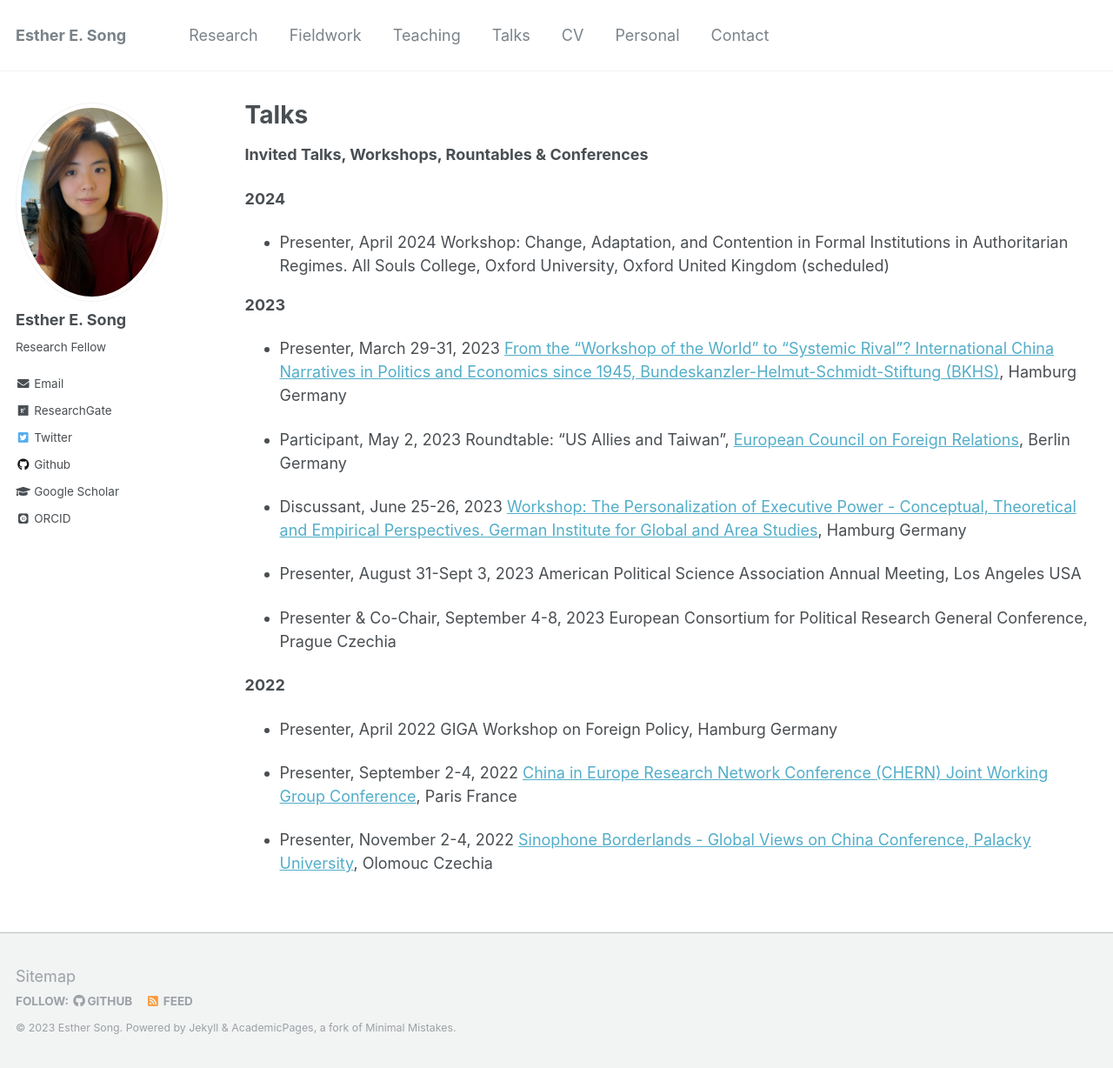
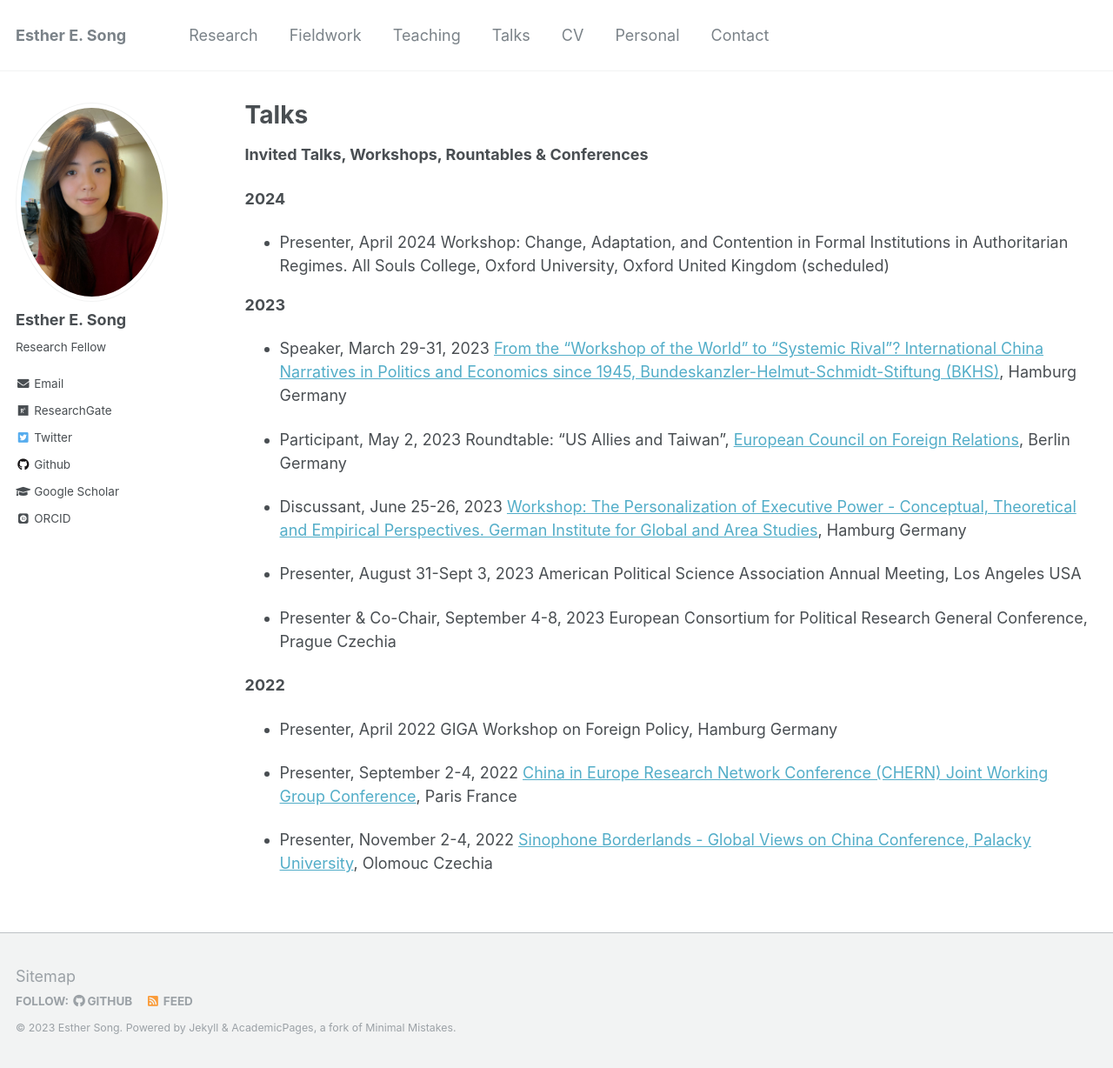
Before and after one commit to ehsong/ehsong.github.io, a Jekyll site: the page built from _pages/talks.md, in a window 1280 px wide and 1228 px high. Shown: the whole window at 87% size. Built offline with Jekyll 4.4.1, drawn with Linux system fonts in a browser that asks for light colours; some web fonts are replaced.

Commit message:
Update talks.md

```diff
--- a/_pages/talks.md
+++ b/_pages/talks.md
@@ -15,7 +15,7 @@
 
 **2023**
 
-- Presenter, March 29-31, 2023 [From the “Workshop of the World” to “Systemic Rival”? International China Narratives in Politics and Economics since 1945, Bundeskanzler-Helmut-Schmidt-Stiftung (BKHS)](https://www.helmut-schmidt.de/en/), Hamburg Germany
+- Speaker, March 29-31, 2023 [From the “Workshop of the World” to “Systemic Rival”? International China Narratives in Politics and Economics since 1945, Bundeskanzler-Helmut-Schmidt-Stiftung (BKHS)](https://www.helmut-schmidt.de/en/), Hamburg Germany
 
 - Participant, May 2, 2023 Roundtable: "US Allies and Taiwan", [European Council on Foreign Relations](https://ecfr.eu/), Berlin Germany
 
```
